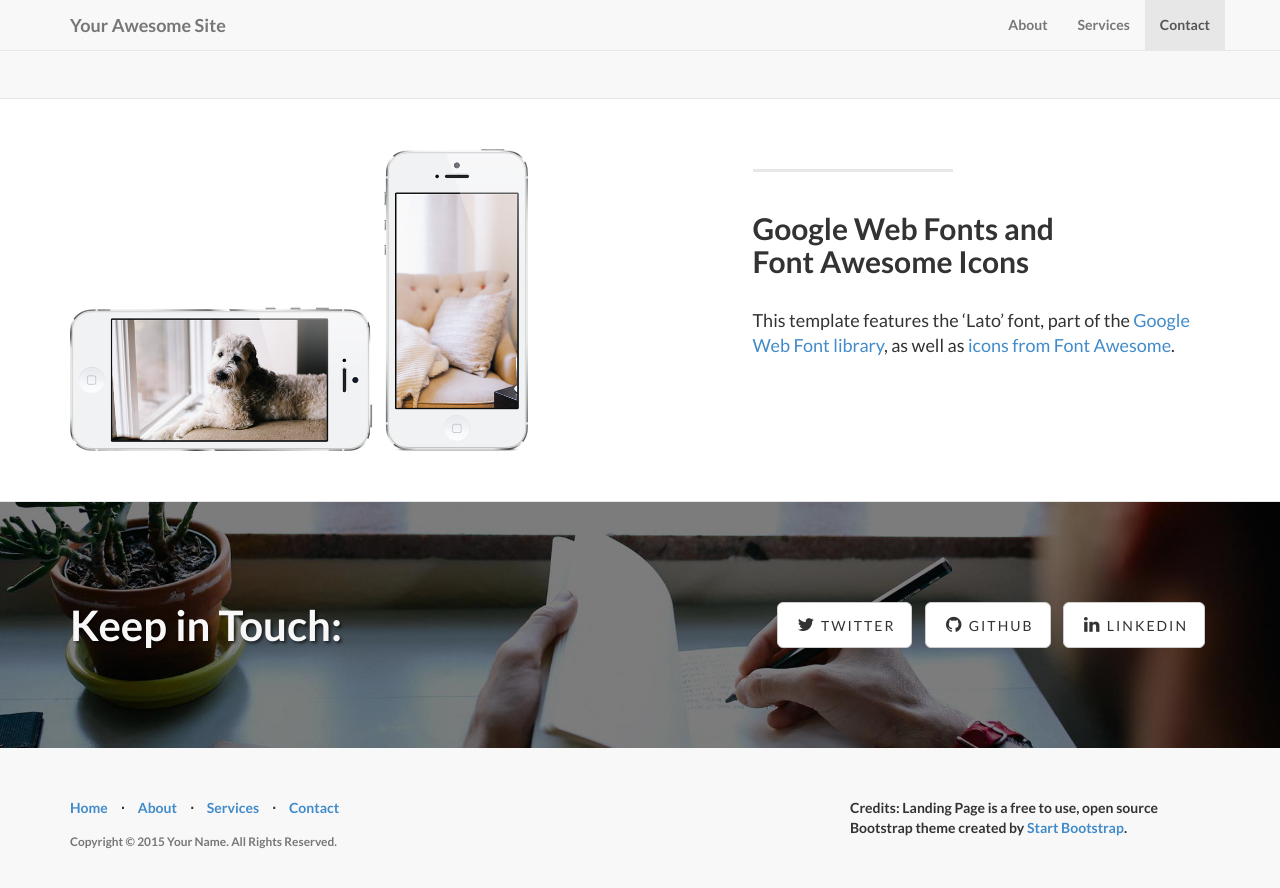
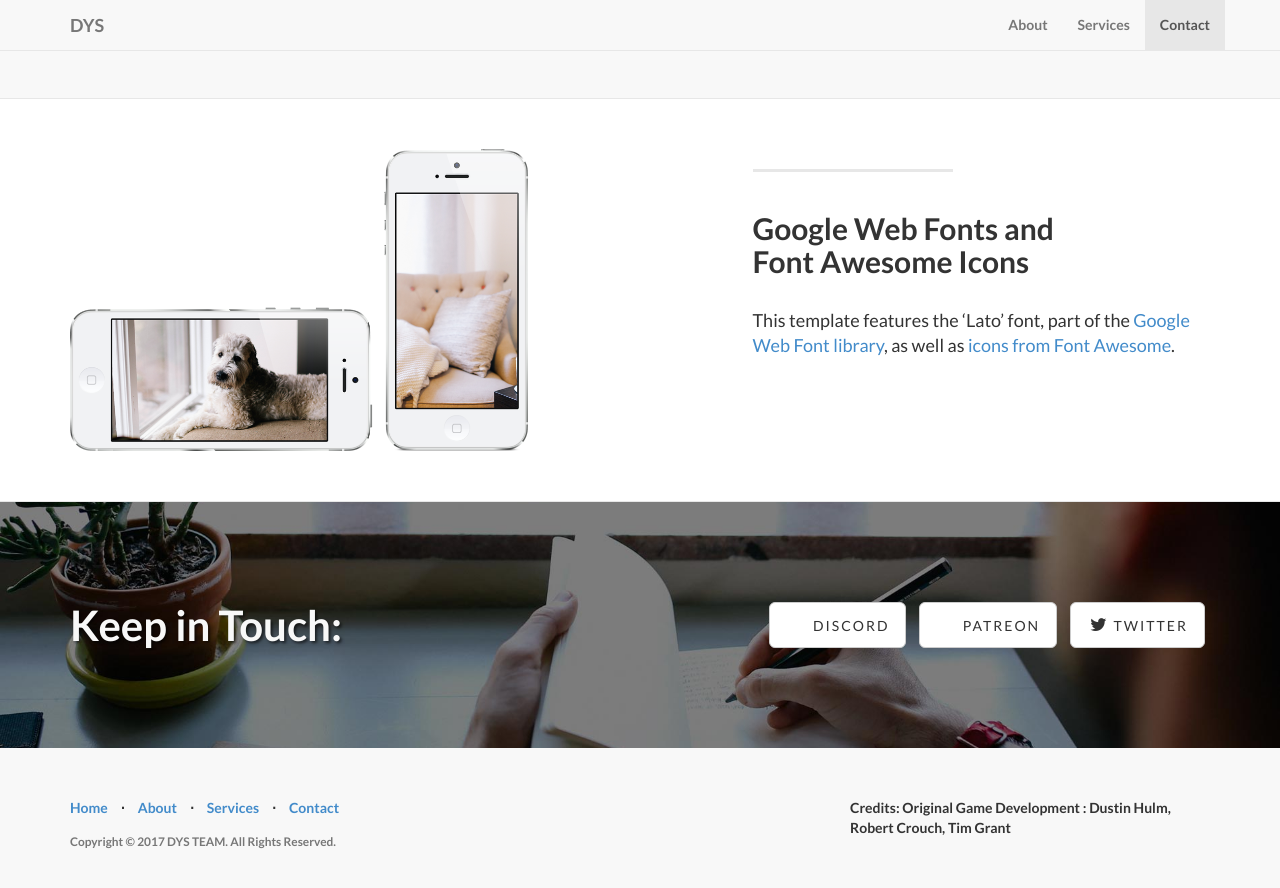
Before and after one commit to termitermitermi/dys_site, a Jekyll site: the page built from index.html, in a window 1280 px wide and 900 px high, scrolled down 1855 px. Shown: the top 888 px of the window. Built offline with Jekyll 4.4.1, drawn with Linux system fonts in a browser that asks for light colours; nearby versions of some CDN libraries; library files that are not in the unit come from our copies; some of the changed text lies outside the part shown.

Commit message:
updated config

```diff
--- a/_config.yml
+++ b/_config.yml
@@ -2,16 +2,13 @@
 #      Main Configs       #
 # ----------------------- #
 
-url: http://yoursite.com
-title: Your Awesome Site
-email: your-email@domain.com
-author: Your Name
-description: > # "Write an awesome description for your new site here.
-  You can edit this line in _config.yml. It will appear in your document
-  head meta (for Google search results) and in your feed.xml site
-  description.
-copyright: 'Copyright &copy; 2015 Your Name. All Rights Reserved.'
-credits: 'Credits: Landing Page is a free to use, open source Bootstrap theme created by <a href="http://startbootstrap.com/">Start Bootstrap</a>.'
+url: http://dystopia2.com
+title: DYS
+email: dysteam@dystopia2.com
+author: DYS TEAM
+description: A Multiplayer Cyberpunk FPS Built on UE4
+copyright: 'Copyright &copy; 2017 DYS TEAM. All Rights Reserved.'
+credits: 'Credits: Original Game Development : Dustin Hulm, Robert Crouch, Tim Grant'
 
 # ----------------------- #
 #    Jekyll & Plugins     #
@@ -26,9 +23,9 @@ permalink: pretty
 # ----------------------- #
 
 social:
+  - title: discord
+    url: https://discord.gg/0suJzVeTtAfItgYG
+  - title: patreon
+    url: https://patreon.com/dysgame
   - title: twitter
-    url: https://twitter.com/SBootstrap
-  - title: github
-    url: https://github.com/IronSummitMedia/startbootstrap
-  - title: linkedin
-    url:
+    url: https://twitter.com/DystopiaGame
```
